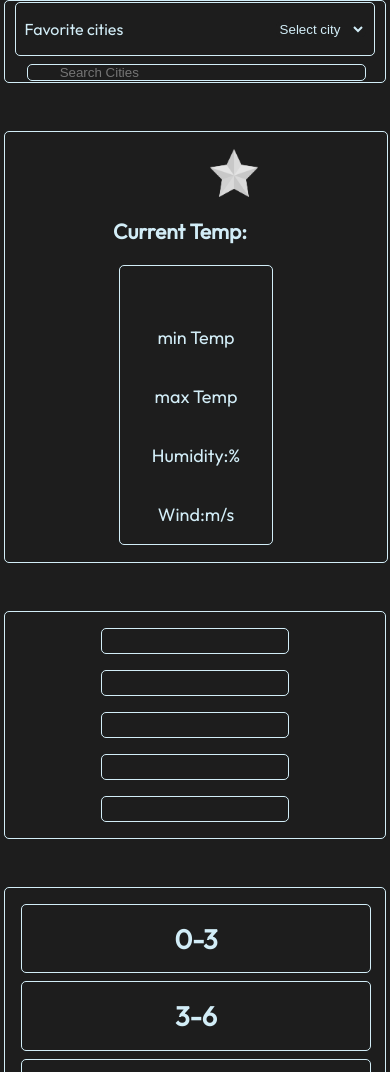
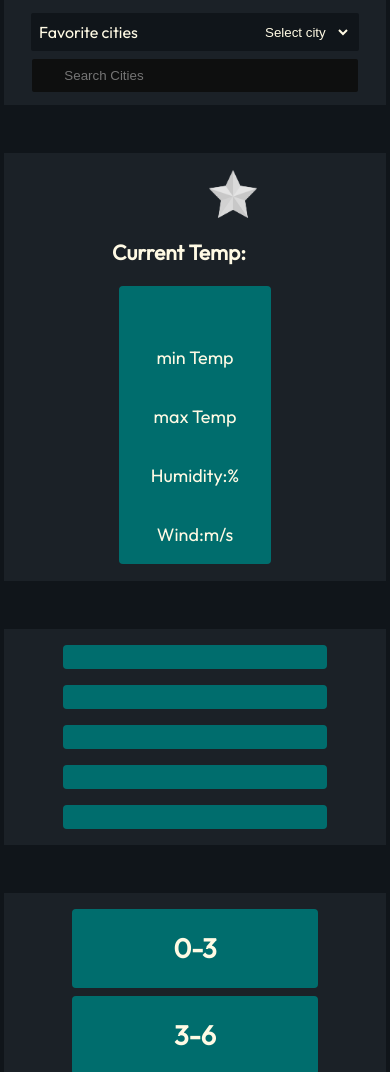
Before and after one commit to michiru-dev/MidTerm-weather-Project, a plain HTML site: page Html/index.html in a window 390 px wide. Shown: the top 1072 px of the page. Drawn offline with Linux system fonts and the light colour scheme; some packages are replaced by stand-ins of ours.

Commit message:
update 12/4 localStorage/design and media query
Co-authored-by: Mateus Barbosa <mateuskabeca@users.noreply.github.com>

```diff
--- a/Css/style.scss
+++ b/Css/style.scss
@@ -1,6 +1,9 @@
 @import url("https://fonts.googleapis.com/css2?family=Outfit&display=swap");
-$backgroundColor: rgb(29, 29, 29);
-$color: rgb(210, 237, 247);
+$backgroundColor: rgb(16, 21, 26);
+$color: rgb(255, 250, 228);
+$darkColor: rgb(17, 19, 20);
+$lightBlueColor: rgb(0, 109, 109);
+$mediumBlueColor: rgb(27, 33, 39);
 
 body {
   background-color: $backgroundColor;
@@ -14,10 +17,6 @@ body {
   box-sizing: border-box;
   font-size: 22px;
   overflow-x: hidden;
-
-  * {
-    border-radius: 5px;
-  }
 }
 
 nav {
@@ -27,44 +26,49 @@ nav {
   display: flex;
   align-items: center;
   box-sizing: border-box;
-  border: 1px solid;
+  // border: 1px solid;
+  background-color: $mediumBlueColor;
 
   div {
     width: fit-content;
     height: 50%;
     padding: 0px 1rem 0px 1rem;
     gap: 5rem;
-    border: solid 1px;
+    // border: solid 1px;
     display: flex;
+    background-color: $backgroundColor;
+    border-radius: .5vw;
     align-items: center;
 
     select {
       width: 90px;
       height: 1rem;
-      background-color: $backgroundColor;
       color: $color;
       border: none;
+      background-color: $backgroundColor;
     }
   }
 
   input {
-    background-color: transparent;
-    color: $color;
+    background-color: rgb(14, 15, 15);
+    border-radius: .5vw;
+    color: white;
     margin-left: auto;
     padding: 0px 2rem 0px 2rem;
     height: 50%;
-    border: solid 1px $color;
+    border: none;
   }
 }
 
 main {
   width: 100%;
   height: 50vh;
-  border: solid 1px;
+  // border: solid 1px;
   padding: 2vh 0px 2vh 0px;
   display: flex;
   flex-direction: column;
   align-items: center;
+  background-color: $mediumBlueColor;
 
   * {
     display: flex;
@@ -82,14 +86,14 @@ main {
       position: relative;
       left: 25%;
 
-      #starIcon {
+      #favoriteBtn {
         background-image: url('assets/Star_icon_stylized.svg.png');
         height: 3rem;
         width: 3rem;
         filter: grayscale(100%);
       }
 
-      #starIcon.yes {
+      #favoriteBtn.yes {
         background-image: url('assets/Star_icon_stylized2.svg');
         height: 3rem;
         width: 3rem;
@@ -105,10 +109,12 @@ main {
   .currentWeatherInfo {
     width: fit-content;
     height: 60%;
-    border: solid 1px;
+    // border: solid 1px;
     flex-direction: column;
     justify-content: center;
     padding: 0px 2rem 0px 2rem;
+    background-color: $lightBlueColor;
+    border-radius: 1vw;
 
     #weatherInforDetail {
       gap: 3rem;
@@ -118,16 +124,20 @@ main {
 
 #dailyForecast {
   height: fit-content;
-  border: 1px solid;
+  // border: 1px solid;
   padding: 1rem 1rem;
   display: flex;
   justify-content: space-evenly;
+  background-color: $mediumBlueColor;
 
   div {
     height: fit-content;
-    width: 17%;
+    width: 15%;
     text-align: center;
-    border: 1px solid;
+    // border: 1px solid;
+    background-color: $lightBlueColor;
+    color: $color;
+    border-radius: 1vw;
 
     p {
       margin-top: auto;
@@ -137,20 +147,24 @@ main {
 }
 
 #hourGap {
-  height: 35vh;
-  border: 1px solid;
+  height: 30vh;
+  // border: 1px solid;
   padding: 1rem 1rem;
   display: flex;
   justify-content: space-evenly;
+  background-color: $mediumBlueColor;
 
   >div {
     height: 100%;
     width: 11%;
-    border: 1px solid;
+    // border: 1px solid;
     display: flex;
     flex-direction: column;
     align-items: center;
     justify-content: center;
+    text-align: center;
+    background-color: $lightBlueColor;
+    border-radius: 1vw;
   }
 }
 
@@ -162,14 +176,14 @@ main {
   }
 
   nav {
-    padding: 1px 5vw 1px 5vw;
+    padding: 1.5vh 5vw 1.5vh 5vw;
     flex-direction: column;
     height: fit-content;
     gap: .5rem;
 
     div {
-      width: 100%;
-      height: 20%;
+      width: 80vw;
+      height: 4.5vh;
       padding: 0px .5rem 0px .5rem;
 
       p {
@@ -179,13 +193,13 @@ main {
 
       select {
         margin-left: auto;
-        // position: relative;
-        // right: 55%;
       }
     }
 
     input {
-      width: 80%;
+      width: 67vw;
+      height: 4vh;
+      margin-right: auto;
     }
   }
 
@@ -208,7 +222,7 @@ main {
     gap: 1rem;
 
     div {
-      width: 50%;
+      width: 70%;
     }
   }
 
@@ -216,10 +230,18 @@ main {
     flex-direction: column;
     height: fit-content;
     gap: .5rem;
+    align-items: center;
 
     div {
-      width: 100%;
-      height: 8vh;
+      width: 70%;
+      height: fit-content;
+
+      div {
+        display: flex;
+        flex-direction: column;
+        align-items: center;
+        justify-content: center;
+      }
     }
   }
 }
--- a/Html/index.html
+++ b/Html/index.html
@@ -25,7 +25,7 @@
     <main id="currentWeather">
         <div class="currentWeatherCity">
             <h3 id="cityName"></h3>
-            <div id="favoriteBtn" class="currentWeatherStarIcon"><img id="starIcon" src="../Css/assets/Star_icon_stylized.svg.png" alt=""></div>
+            <div class="currentWeatherStarIcon"><img id="favoriteBtn" src="../Css/assets/Star_icon_stylized.svg.png" alt=""></div>
         </div>
         <div class="currentWeatherTemperature">
             <h3>Current Temp: <span id="currentTemp"></span></h3>
--- a/JS/favoritesDropdown.js
+++ b/JS/favoritesDropdown.js
@@ -1,53 +1,4 @@
-// const favoriteBtn = document.querySelector("#favoriteBtn");
-// favoriteBtn.addEventListener("click", toggleFavorite);
-
-// function toggleFavorite() {
-//   const favoriteBtn = document.querySelector("#favoriteBtn");
-//   const isFavorite = favoriteBtn.classList.contains("favorite");
-
-//   if (isFavorite) {
-//     removeFavorite();
-//   } else {
-//     addFavorite();
-//   }
-// }
-
-// function removeFavorite() {
-//   const favoriteBtn = document.querySelector("#favoriteBtn");
-//   favoriteBtn.classList.remove("favorite");
-//   const currentCity = document.querySelector("#cityName").textContent;
-//   const cityIndex = favoriteCities.indexOf(currentCity);
-//   favoriteCities.splice(cityIndex, 1);
-//   localStorage.setItem("favoriteCities", JSON.stringify(favoriteCities));
-// }
-
-// function addFavorite() {
-//   const favoriteBtn = document.querySelector("#favoriteBtn");
-//   favoriteBtn.classList.add("favorite");
-//   const currentCity = document.querySelector("#cityName").textContent;
-//   favoriteCities.push(currentCity);
-//   localStorage.setItem("favoriteCities", JSON.stringify(favoriteCities));
-//   console.log(currentCity)
-// }
-
-// let favoriteCities = [];
-
-// // to store locally - doesn't work without host, tho
-// if (localStorage.getItem("favoriteCities")) {
-//   favoriteCities = JSON.parse(localStorage.getItem("favoriteCities"));
-// }
-
-// const currentCity = document.querySelector("#cityName");
-// if (favoriteCities.includes(currentCity)) {
-//   const favoriteBtn = document.querySelector("favoriteBtn");
-//   favoriteBtn.classList.add("favorite");
-// }
-
-// till here
-
-
-const myImage = document.getElementById("starIcon");
-// let allCities = [];
+const myImage = document.getElementById("favoriteBtn");
 
 myImage.addEventListener("click", () => {
   myImage.classList.toggle("yes");
```
Also changed, not shown: Css/style.css, 1 other file.
